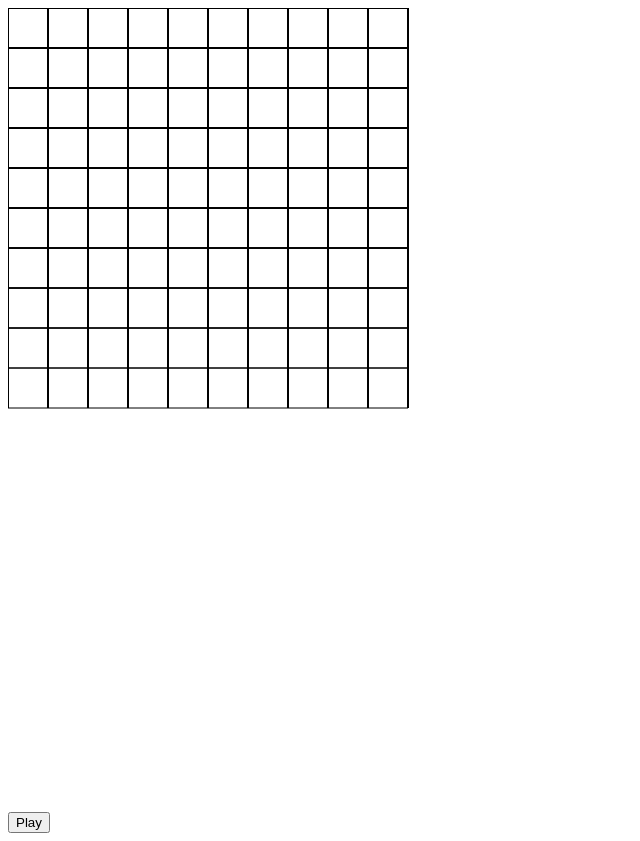
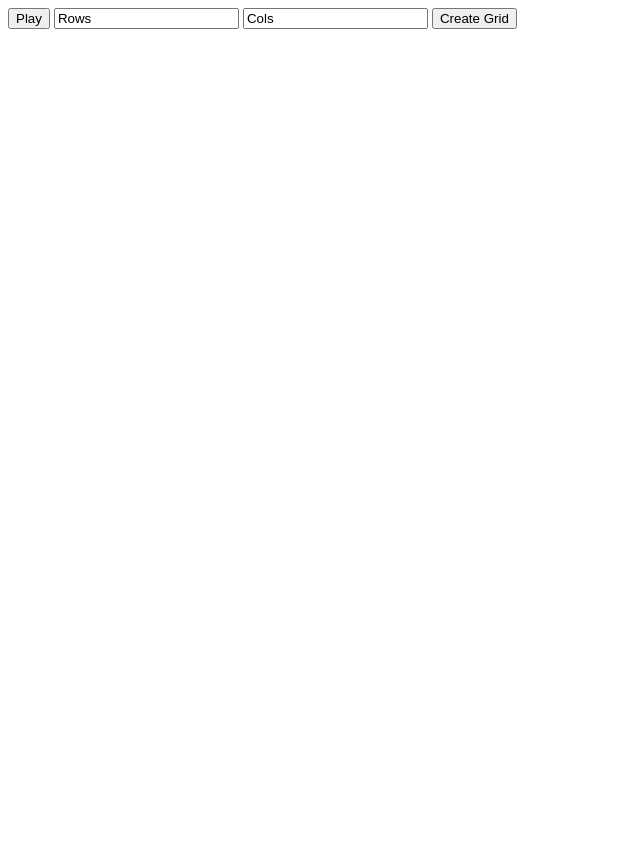
Before and after one commit to DragosPopse/JavascriptOfLife, a plain HTML site: page index.html in a window 1280 px wide. Shown: the whole page, without its empty margins (0-640 px from the left). After the commit the page ends 800 px from the top, so only its background shows below. Drawn offline with Linux system fonts and the light colour scheme.

Commit message:
Added base for custom size grid

```diff
--- a/game.js
+++ b/game.js
@@ -7,12 +7,12 @@ function createGrid(rows, cols) {
 }
 
 class Game {
-    constructor() {
+    constructor(rows, cols) {
         this._timeStep = 1000 / 2;
         this._canvas = document.createElement("canvas");
         this._context = this._canvas.getContext("2d");
-        this._rows = 10;
-        this._cols = 10;
+        this._rows = rows;
+        this._cols = cols;
         this._cellSize = 40;
         this._aliveColor = "green";
         this._grid = createGrid(this._rows, this._cols);
--- a/index.html
+++ b/index.html
@@ -8,7 +8,7 @@
 
     <body>
         <script>
-            let game = new Game();
+            let game
         </script>
 
         <button id="playButton">Play</button>
@@ -27,5 +27,19 @@
                 }
             }
         </script>
+
+        <input id="rowsInput" value="Rows">
+        <input id="colsInput" value="Cols">
+        <button id ="createGridButton">Create Grid</button>
+        <script>
+            let createGridButton = document.getElementById("createGridButton");
+            createGridButton.onclick = function() {
+                let rowsInput = document.getElementById("rowsInput");
+                let colsInput = document.getElementById("colsInput");
+                let rows = parseInt(rowsInput.value);
+                let cols = parseInt(colsInput.value);
+                game = new Game(rows, cols);
+            }
+        </script>
     </body>
 </html>
```
